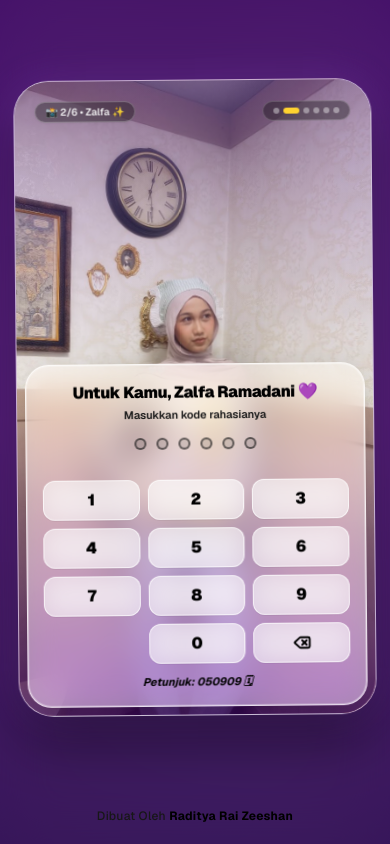
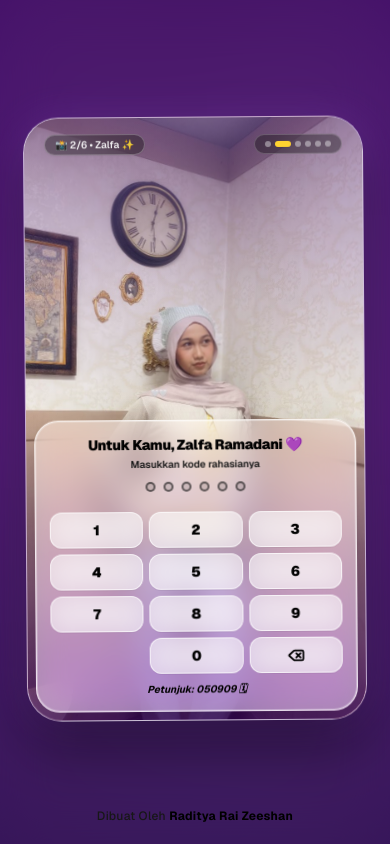
Before and after one commit to zshnrdtya/you-birthday, a Next.js app: page / in a window 390 px wide. Built offline with nearby package versions, Linux system fonts and the light colour scheme.

Commit message:
fix(passcode): center passcode frame vertically on iPhone 11 and mobile viewports

```diff
--- a/app/components/PasscodeFlow.tsx
+++ b/app/components/PasscodeFlow.tsx
@@ -92,7 +92,7 @@ export default function PasscodeFlow() {
 
       {/* ── STEP 1: Passcode Screen with 9:16 Photo Frame & Purple Ambient BG ── */}
       {step === 1 && (
-        <div className="fixed inset-0 z-40 flex items-center justify-center px-4 pb-12 overflow-hidden bg-gradient-to-b from-purple-950 via-purple-900 to-indigo-950">
+        <div className="fixed inset-0 z-50 flex items-center justify-center p-3.5 sm:p-4 min-h-[100dvh] overflow-hidden bg-gradient-to-b from-purple-950 via-purple-900 to-indigo-950">
           {/* ── Ambient Blurred Backlight (Matches Active Photo Colors) ── */}
           <div className="absolute inset-0 z-0 overflow-hidden pointer-events-none">
             <AnimatePresence mode="popLayout">
@@ -116,18 +116,18 @@ export default function PasscodeFlow() {
             <div className="absolute inset-0 bg-purple-950/50 backdrop-blur-xl" />
           </div>
 
-          {/* ── Floating 9:16 Portrait Photo Frame Container ── */}
+          {/* ── Floating 9:16 Portrait Photo Frame Container (Perfect Center) ── */}
           <motion.div
             animate={{
-              y: [0, -8, 0],
-              rotate: [-0.6, 0.6, -0.6],
+              y: [-4, 4, -4],
+              rotate: [-0.5, 0.5, -0.5],
             }}
             transition={{
               repeat: Infinity,
-              duration: 6,
+              duration: 5,
               ease: "easeInOut",
             }}
-            className="relative z-10 w-full max-w-[370px] aspect-[9/16] max-h-[86vh] rounded-[2.2rem] p-2 shadow-2xl flex flex-col items-center justify-between overflow-hidden"
+            className="relative z-10 w-full max-w-[340px] sm:max-w-[365px] aspect-[9/16] max-h-[84dvh] sm:max-h-[86dvh] rounded-[2.2rem] p-2 sm:p-2.5 shadow-2xl flex flex-col items-center justify-between overflow-hidden"
             style={{
               background:
                 "linear-gradient(135deg, rgba(255, 255, 255, 0.4) 0%, rgba(192, 132, 252, 0.25) 50%, rgba(244, 114, 182, 0.3) 100%)",
@@ -163,7 +163,7 @@ export default function PasscodeFlow() {
             </div>
 
             {/* Top Indicator & Label inside Frame */}
-            <div className="relative z-20 w-full pt-3 px-3 flex items-center justify-between">
+            <div className="relative z-20 w-full pt-2 sm:pt-3 px-3 flex items-center justify-between">
               <span className="text-[10px] font-semibold text-white/90 bg-black/35 backdrop-blur-md px-2.5 py-0.5 rounded-full border border-white/25 shadow-xs">
                 📸 {currentPhotoIdx + 1}/6 • Zalfa ✨
               </span>
@@ -185,7 +185,7 @@ export default function PasscodeFlow() {
 
             {/* ── Keypad Ultra-Transparent Glass Card (Black Text & Numbers) ── */}
             <div
-              className={`relative z-20 w-full p-4 sm:p-5 rounded-3xl flex flex-col items-center gap-3.5 transition-all duration-300 ${
+              className={`relative z-20 w-full p-3.5 sm:p-4.5 rounded-3xl flex flex-col items-center gap-2.5 sm:gap-3 transition-all duration-300 ${
                 shake ? "animate-shake" : ""
               }`}
               style={{
@@ -198,20 +198,20 @@ export default function PasscodeFlow() {
             >
               {/* Header */}
               <div className="text-center w-full">
-                <h1 className="text-base sm:text-lg font-black text-black tracking-tight whitespace-nowrap">
+                <h1 className="text-sm sm:text-base font-black text-black tracking-tight whitespace-nowrap">
                   Untuk Kamu, Zalfa Ramadani 💜
                 </h1>
-                <p className="mt-0.5 text-[11px] text-neutral-900 font-semibold">
+                <p className="mt-0.5 text-[10px] sm:text-[11px] text-neutral-900 font-semibold">
                   Masukkan kode rahasianya
                 </p>
               </div>
 
               {/* PIN Dots */}
-              <div className="flex gap-2.5">
+              <div className="flex gap-2 sm:gap-2.5">
                 {Array.from({ length: PIN_LENGTH }, (_, i) => (
                   <div
                     key={i}
-                    className={`w-3 h-3 sm:w-3.5 sm:h-3.5 rounded-full border-2 transition-all duration-150 ${
+                    className={`w-2.5 h-2.5 sm:w-3 sm:h-3 rounded-full border-2 transition-all duration-150 ${
                       i < entered.length
                         ? error
                           ? "bg-red-500 border-red-500 scale-110 shadow-[0_0_8px_#f87171]"
@@ -224,15 +224,15 @@ export default function PasscodeFlow() {
 
               {/* Error message */}
               {error ? (
-                <p className="text-[11px] text-red-600 font-bold -mt-2 animate-pulse">
+                <p className="text-[10px] sm:text-[11px] text-red-600 font-bold -mt-1.5 animate-pulse">
                   Kode salah, coba lagi ✗
                 </p>
               ) : (
-                <div className="h-2.5 -mt-2" />
+                <div className="h-1.5 -mt-1.5" />
               )}
 
               {/* Keypad (All Black Numbers) */}
-              <div className="grid grid-cols-3 gap-2 w-full">
+              <div className="grid grid-cols-3 gap-1.5 sm:gap-2 w-full">
                 {KEYS.map((key, idx) => {
                   if (key === "") return <div key={idx} />;
                   if (key === "⌫") {
@@ -241,10 +241,10 @@ export default function PasscodeFlow() {
                         key={idx}
                         onClick={handleDelete}
                         type="button"
-                        className="flex items-center justify-center h-10 sm:h-11 rounded-xl text-black bg-white/50 hover:bg-white/80 active:scale-92 transition-all border border-white/70 shadow-2xs backdrop-blur-md"
+                        className="flex items-center justify-center h-9 sm:h-10.5 rounded-xl text-black bg-white/50 hover:bg-white/80 active:scale-92 transition-all border border-white/70 shadow-2xs backdrop-blur-md"
                         aria-label="Hapus"
                       >
-                        <Delete size={18} strokeWidth={2.5} />
+                        <Delete size={17} strokeWidth={2.5} />
                       </button>
                     );
                   }
@@ -253,7 +253,7 @@ export default function PasscodeFlow() {
                       key={idx}
                       onClick={() => handleKey(key)}
                       type="button"
-                      className="flex items-center justify-center h-10 sm:h-11 rounded-xl text-base sm:text-lg font-black text-black bg-white/50 hover:bg-white/80 active:scale-92 transition-all border border-white/70 shadow-2xs backdrop-blur-md"
+                      className="flex items-center justify-center h-9 sm:h-10.5 rounded-xl text-sm sm:text-base font-black text-black bg-white/50 hover:bg-white/80 active:scale-92 transition-all border border-white/70 shadow-2xs backdrop-blur-md"
                     >
                       {key}
                     </button>
@@ -262,7 +262,7 @@ export default function PasscodeFlow() {
               </div>
 
               {/* Hint */}
-              <p className="text-[11px] text-black font-bold text-center italic -mt-1">
+              <p className="text-[10px] sm:text-[11px] text-black font-bold text-center italic -mt-0.5">
                 Petunjuk: 050909 🗓
               </p>
             </div>
@@ -272,7 +272,7 @@ export default function PasscodeFlow() {
 
       {/* ── STEP 2: Birthday Pop-up Overlay ── */}
       {step === 2 && (
-        <div className="fixed inset-0 z-50 flex items-center justify-center px-4 transition-all duration-300">
+        <div className="fixed inset-0 z-50 flex items-center justify-center p-4 bg-purple-950/60 backdrop-blur-md transition-all duration-300">
           <div
             className="w-full max-w-sm rounded-3xl p-8 flex flex-col items-center text-center gap-6 glass-popup shadow-2xl animate-fade-in"
             style={{ boxShadow: "0 12px 40px rgba(168, 85, 247, 0.18)" }}
--- a/app/layout.tsx
+++ b/app/layout.tsx
@@ -10,13 +10,14 @@ const geistSans = Geist({
 });
 
 export const viewport: Viewport = {
-  themeColor: "#bae6fd",
+  themeColor: "#3b0764",
   width: "device-width",
   initialScale: 1,
+  viewportFit: "cover",
 };
 
 export const metadata: Metadata = {
-  title: "Happy Birthday, Zalfa Ramadani 💙",
+  title: "Happy Birthday, Zalfa Ramadani 💜",
   description: "A surprise birthday website crafted with love.",
 };
 
@@ -26,7 +27,7 @@ export default function RootLayout({ children }: { children: React.ReactNode })
       lang="id"
       className={`${geistSans.variable} h-full antialiased`}
     >
-      <body className="min-h-full bg-[#e0f2fe] font-sans antialiased text-[#0c4a6e]">
+      <body className="min-h-full bg-purple-50 font-sans antialiased text-purple-950">
         {children}
       </body>
     </html>
--- a/app/page.tsx
+++ b/app/page.tsx
@@ -20,7 +20,7 @@ export default function Home() {
       </div>
 
       {/* ── Server-Rendered Static Footer ── */}
-      <footer className="py-5 px-4 text-center relative z-50">
+      <footer className="py-5 px-4 text-center relative z-10">
         <p className="text-xs text-neutral-900 font-medium tracking-wide">
           Dibuat Oleh <span className="font-bold text-black">Raditya Rai Zeeshan</span>
         </p>
```
